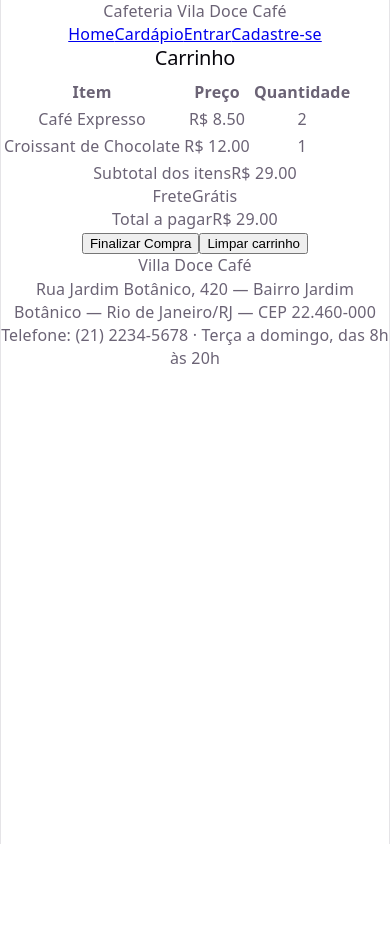
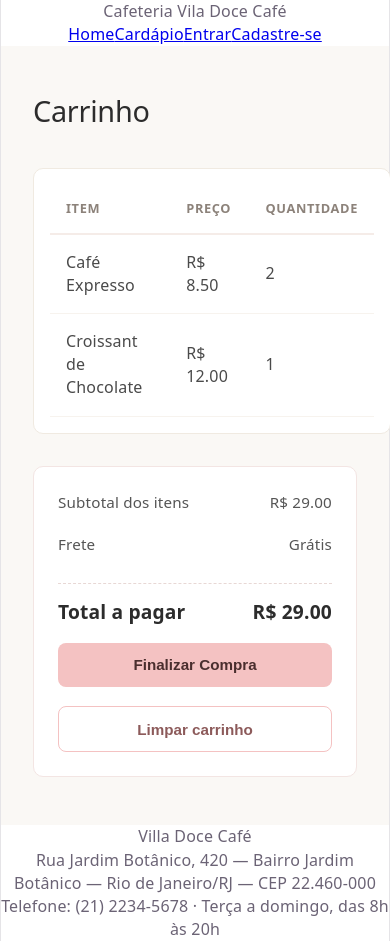
Before and after one commit to bruno-olv/villadocecafe, a React (Vite) app: page /carrinho in a window 390 px wide. Before the commit the page ends 844 px from the top, so only its background shows below. Built offline with nearby package versions, Linux system fonts and the light colour scheme.

Commit message:
Update App.css
- Added off-white background and custom button styles to Carrinho Page
- Structured responsive 2-column layout for product table and summary

```diff
--- a/src/App.css
+++ b/src/App.css
@@ -11,6 +11,7 @@
   &:hover {
     border-color: var(--accent-border);
   }
+
   &:focus-visible {
     outline: 2px solid var(--accent);
     outline-offset: 2px;
@@ -42,8 +43,7 @@
     z-index: 1;
     top: 34px;
     height: 28px;
-    transform: perspective(2000px) rotateZ(300deg) rotateX(44deg) rotateY(39deg)
-      scale(1.4);
+    transform: perspective(2000px) rotateZ(300deg) rotateX(44deg) rotateY(39deg) scale(1.4);
   }
 
   .vite {
@@ -51,8 +51,7 @@
     top: 107px;
     height: 26px;
     width: auto;
-    transform: perspective(2000px) rotateZ(300deg) rotateX(40deg) rotateY(39deg)
-      scale(0.8);
+    transform: perspective(2000px) rotateZ(300deg) rotateX(40deg) rotateY(39deg) scale(0.8);
   }
 }
 
@@ -75,9 +74,10 @@
   border-top: 1px solid var(--border);
   text-align: left;
 
-  & > div {
+  &>div {
     flex: 1 1 0;
     padding: 32px;
+
     @media (max-width: 1024px) {
       padding: 24px 20px;
     }
@@ -130,6 +130,7 @@
     &:hover {
       box-shadow: var(--shadow);
     }
+
     .button-icon {
       height: 18px;
       width: 18px;
@@ -156,6 +157,7 @@
 #spacer {
   height: 88px;
   border-top: 1px solid var(--border);
+
   @media (max-width: 1024px) {
     height: 48px;
   }
@@ -177,8 +179,150 @@
     left: 0;
     border-left-color: var(--border);
   }
+
   &::after {
     right: 0;
     border-right-color: var(--border);
   }
 }
+
+
+/* ==========================================
+   Estilos da página do carrinho, coloquei apenas pra ver como irá ficar, qualquer coisa mudar dps!
+   ========================================== */
+
+.container-carrinho {
+  width: 100%;
+  /* Ocupa a altura da tela descontando header e footer */
+  min-height: calc(100vh - 160px);
+  /* Fundo off-white bem suave preenchendo tudo */
+  background-color: #FAF8F5;
+  padding: 3rem 2rem;
+  color: #333333;
+  display: grid;
+  grid-template-columns: 1fr;
+  gap: 2rem;
+  box-sizing: border-box;
+}
+
+.layout h2 {
+  font-size: 1.8rem;
+  color: #2C2C2C;
+  margin-bottom: 0.5rem;
+  text-align: left;
+}
+
+/* Limita o conteúdo no centro da tela para telas grandes */
+@media (min-width: 768px) {
+  .container-carrinho {
+    grid-template-columns: 2fr 1fr;
+    align-items: start;
+    max-width: 1200px;
+    margin: 0 auto;
+    /* Centraliza o bloco na tela */
+  }
+
+  .layout {
+    grid-column: 1 / -1;
+  }
+}
+
+/* Tabela de Produtos */
+.conteudo-carrinho {
+  width: 100%;
+  overflow-x: auto;
+  background-color: #FFFFFF;
+  border-radius: 10px;
+  padding: 1rem;
+  border: 1px solid #F0EAE1;
+}
+
+.tabela-carrinho {
+  width: 100%;
+  border-collapse: collapse;
+  text-align: left;
+}
+
+.tabela-carrinho th {
+  padding: 12px 16px;
+  font-weight: 600;
+  text-transform: uppercase;
+  font-size: 0.8rem;
+  letter-spacing: 0.05em;
+  color: #8C827A;
+  border-bottom: 2px solid #F5ECE8;
+}
+
+.tabela-carrinho td {
+  padding: 16px;
+  color: #4A4A4A;
+  border-bottom: 1px solid #F7F3EE;
+}
+
+/* Card de Resumo do Pedido */
+.sumario-carrinho {
+  width: 100%;
+}
+
+.resumo {
+  border: 1px solid #F3E5E3;
+  border-radius: 10px;
+  padding: 1.5rem;
+  display: flex;
+  flex-direction: column;
+  gap: 1.2rem;
+  background-color: #FFFFFF;
+}
+
+.resumo-linha {
+  display: flex;
+  justify-content: space-between;
+  align-items: center;
+  font-size: 0.95rem;
+  color: #555555;
+}
+
+.resumo-linha.total-linha {
+  font-size: 1.2rem;
+  font-weight: bold;
+  color: #2C2C2C;
+  border-top: 1px dashed #E8D8D5;
+  padding-top: 1rem;
+  margin-top: 0.5rem;
+}
+
+/* Botões com Rosa Pastel */
+.btn-finalizar,
+.btn-limpar {
+  width: 100%;
+  padding: 0.85rem;
+  border-radius: 8px;
+  font-weight: 600;
+  font-size: 0.95rem;
+  cursor: pointer;
+  transition: all 0.2s ease-in-out;
+}
+
+.btn-finalizar {
+  border: none;
+  background-color: #F4C2C2;
+  /* Rosa pastel de destaque */
+  color: #4A2E2E;
+  /* Texto um pouqinho escuro em tom café para dar um contraste */
+}
+
+.btn-finalizar:hover {
+  background-color: #E8B3B3;
+  /* Tom um pouquinho mais encorpado no hover */
+  transform: translateY(-1px);
+}
+
+.btn-limpar {
+  background: transparent;
+  border: 1.5px solid #F4C2C2;
+  color: #8C5A5A;
+}
+
+.btn-limpar:hover {
+  background-color: #FFF0F0;
+}
```
